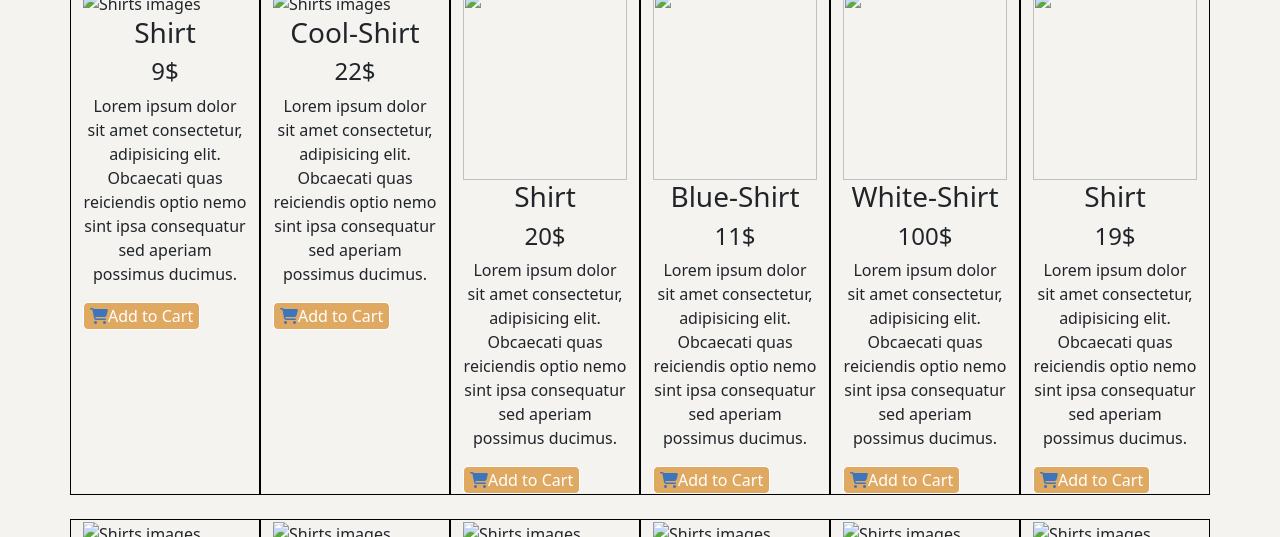
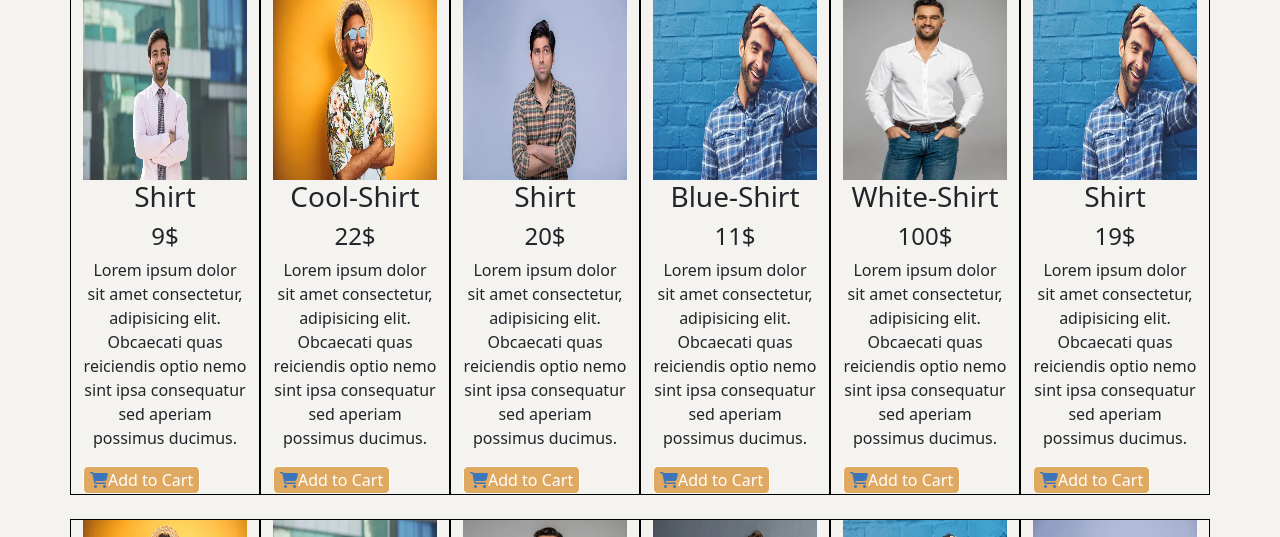
Before and after one commit to suraj-tapdiya796/Diya_Sarees, a plain HTML site: page shirt.html in a window 1280 px wide. Shown: the part 203-740 px from the top of the page. Drawn offline with nearby package versions, Linux system fonts and the light colour scheme.

Commit message:
Update shirt.html

```diff
--- a/shirt.html
+++ b/shirt.html
@@ -63,14 +63,14 @@ button{
   <div class="container">
     <div class="row row-cols-lg-6 row-cols-md-3 row-cols-sm-2">
       <div class="col" id="grid-main">
-        <img src="./Images/istockphoto-1143166828-170667a.webp" alt="Shirts images" class="grid-img">
+        <img src="istockphoto-1143166828-170667a.webp" alt="Shirts images" class="grid-img">
         <h3 class="grid-item">Shirt</h3>
         <h4 class="grid-item">9$</h4>
         <p class="grid-item">Lorem ipsum dolor sit amet consectetur, adipisicing elit. Obcaecati quas reiciendis optio nemo sint ipsa consequatur sed aperiam possimus ducimus.</p>
         <button class="grid-item"><a href="#"><i class="fas fa-shopping-cart"></i></a>Add to Cart</button>
       </div>
       <div class="col" id="grid-main">
-        <img src="./Images/istockphoto-1167770957-170667a.webp" alt="Shirts images" class="grid-img">
+        <img src="istockphoto-1167770957-170667a.webp" alt="Shirts images" class="grid-img">
         <h3 class="grid-item">Cool-Shirt</h3>
         <h4 class="grid-item">22$</h4>
         <p class="grid-item">Lorem ipsum dolor sit amet consectetur, adipisicing elit. Obcaecati quas reiciendis optio nemo sint ipsa consequatur sed aperiam possimus ducimus.</p>
@@ -78,28 +78,28 @@ button{
 
       </div>
       <div class="col"id="grid-main">
-        <img src="./Images/istockphoto-1302081591-170667a.webp"class="grid-img">
+        <img src="istockphoto-1302081591-170667a.webp"class="grid-img">
         <h3 class="grid-item">Shirt<h3>
         <h4 class="grid-item">20$</h4>
         <p class="grid-item">Lorem ipsum dolor sit amet consectetur, adipisicing elit. Obcaecati quas reiciendis optio nemo sint ipsa consequatur sed aperiam possimus ducimus.</p>
         <button class="grid-item"><a href="#"><i class="fas fa-shopping-cart"></i></a>Add to Cart</button>
         </div>
       <div class="col"id="grid-main">
-        <img src="./Images/istockphoto-882886106-170667a.webp"class="grid-img">
+        <img src="istockphoto-882886106-170667a.webp"class="grid-img">
         <h3 class="grid-item">Blue-Shirt</h3>
         <h4 class="grid-item">11$</h4>
         <p class="grid-item">Lorem ipsum dolor sit amet consectetur, adipisicing elit. Obcaecati quas reiciendis optio nemo sint ipsa consequatur sed aperiam possimus ducimus.</p>
         <button class="grid-item"><a href="#"><i class="fas fa-shopping-cart"></i></a>Add to Cart</button>
       </div>
       <div class="col"id="grid-main">
-        <img src="./Images/istockphoto-912720244-170667a.webp" class="grid-img">
+        <img src="istockphoto-912720244-170667a.webp" class="grid-img">
         <h3 class="grid-item">White-Shirt</h3>
         <h4  class="grid-item">100$</h4>
         <p class="grid-item">Lorem ipsum dolor sit amet consectetur, adipisicing elit. Obcaecati quas reiciendis optio nemo sint ipsa consequatur sed aperiam possimus ducimus.</p>
         <button class="grid-item"><a href="#"><i class="fas fa-shopping-cart"></i></a>Add to Cart</button>
       </div>
       <div class="col"id="grid-main">
-        <img src="./Images/istockphoto-882886106-170667a.webp"class="grid-img">
+        <img src="istockphoto-882886106-170667a.webp"class="grid-img">
         <h3 class="grid-item">Shirt<h3>
         <h4 class="grid-item">19$</h4>
         <p class="grid-item">Lorem ipsum dolor sit amet consectetur, adipisicing elit. Obcaecati quas reiciendis optio nemo sint ipsa consequatur sed aperiam possimus ducimus.</p>
@@ -113,42 +113,42 @@ button{
   <div class="container">
     <div class="row row-cols-lg-6 row-cols-md-3 row-cols-sm-2">
       <div class="col" id="grid-main">
-        <img src="./Images/istockphoto-1167770957-170667a.webp" alt="Shirts images" class="grid-img">
+        <img src="istockphoto-1167770957-170667a.webp" alt="Shirts images" class="grid-img">
         <h3 class="grid-item">Shirt</h3>
         <h4 class="grid-item">9$</h4>
         <p class="grid-item">Lorem ipsum dolor sit amet consectetur, adipisicing elit. Obcaecati quas reiciendis optio nemo sint ipsa consequatur sed aperiam possimus ducimus.</p>
         <button class="grid-item"><a href="#"><i class="fas fa-shopping-cart"></i></a>Add to Cart</button>
       </div>
       <div class="col" id="grid-main">
-        <img src="./Images/istockphoto-1143166828-170667a.webp" alt="Shirts images" class="grid-img">
+        <img src="istockphoto-1143166828-170667a.webp" alt="Shirts images" class="grid-img">
         <h3 class="grid-item">shirt</h3>
         <h4 class="grid-item">22$</h4>
         <p class="grid-item">Lorem ipsum dolor sit amet consectetur, adipisicing elit. Obcaecati quas reiciendis optio nemo sint ipsa consequatur sed aperiam possimus ducimus.</p>
         <button class="grid-item"><a href="#"><i class="fas fa-shopping-cart"></i></a>Add to Cart</button>
       </div>
       <div class="col"id="grid-main">
-        <img src="./Images/istockphoto-912720244-170667a.webp" alt="Shirts images" class="grid-img">
+        <img src="istockphoto-912720244-170667a.webp" alt="Shirts images" class="grid-img">
         <h3 class="grid-item">White-Shirt<h3>
         <h4 class="grid-item">20$</h4>
         <p class="grid-item">Lorem ipsum dolor sit amet consectetur, adipisicing elit. Obcaecati quas reiciendis optio nemo sint ipsa consequatur sed aperiam possimus ducimus.</p>
         <button class="grid-item"><a href="#"><i class="fas fa-shopping-cart"></i></a>Add to Cart</button>
         </div>
       <div class="col"id="grid-main">
-        <img src="./Images/istockphoto-544358286-170667a.webp" alt="Shirts images" class="grid-img">
+        <img src="istockphoto-544358286-170667a.webp" alt="Shirts images" class="grid-img">
         <h3 class="grid-item">Green-shirt</h3>
         <h4 class="grid-item">11$</h4>
         <p class="grid-item">Lorem ipsum dolor sit amet consectetur, adipisicing elit. Obcaecati quas reiciendis optio nemo sint ipsa consequatur sed aperiam possimus ducimus.</p>
         <button class="grid-item"><a href="#"><i class="fas fa-shopping-cart"></i></a>Add to Cart</button>
       </div>
       <div class="col"id="grid-main">
-        <img src="./Images/istockphoto-882886106-170667a.webp"  alt="Shirts images" class="grid-img">
+        <img src="istockphoto-882886106-170667a.webp"  alt="Shirts images" class="grid-img">
         <h3 class="grid-item">Blue-Shirt </h3>
         <h4  class="grid-item">100$</h4>
         <p class="grid-item">Lorem ipsum dolor sit amet consectetur, adipisicing elit. Obcaecati quas reiciendis optio nemo sint ipsa consequatur sed aperiam possimus ducimus.</p>
         <button class="grid-item"><a href="#"><i class="fas fa-shopping-cart"></i></a>Add to Cart</button>
       </div>
       <div class="col"id="grid-main">
-        <img src="./Images/istockphoto-1302081591-170667a.webp" alt="Shirts images" class="grid-img">
+        <img src="istockphoto-1302081591-170667a.webp" alt="Shirts images" class="grid-img">
         <h3 class="grid-item">Shirts<h3>
         <h4 class="grid-item">19$</h4>
         <p class="grid-item">Lorem ipsum dolor sit amet consectetur, adipisicing elit. Obcaecati quas reiciendis optio nemo sint ipsa consequatur sed aperiam possimus ducimus.</p>
```
